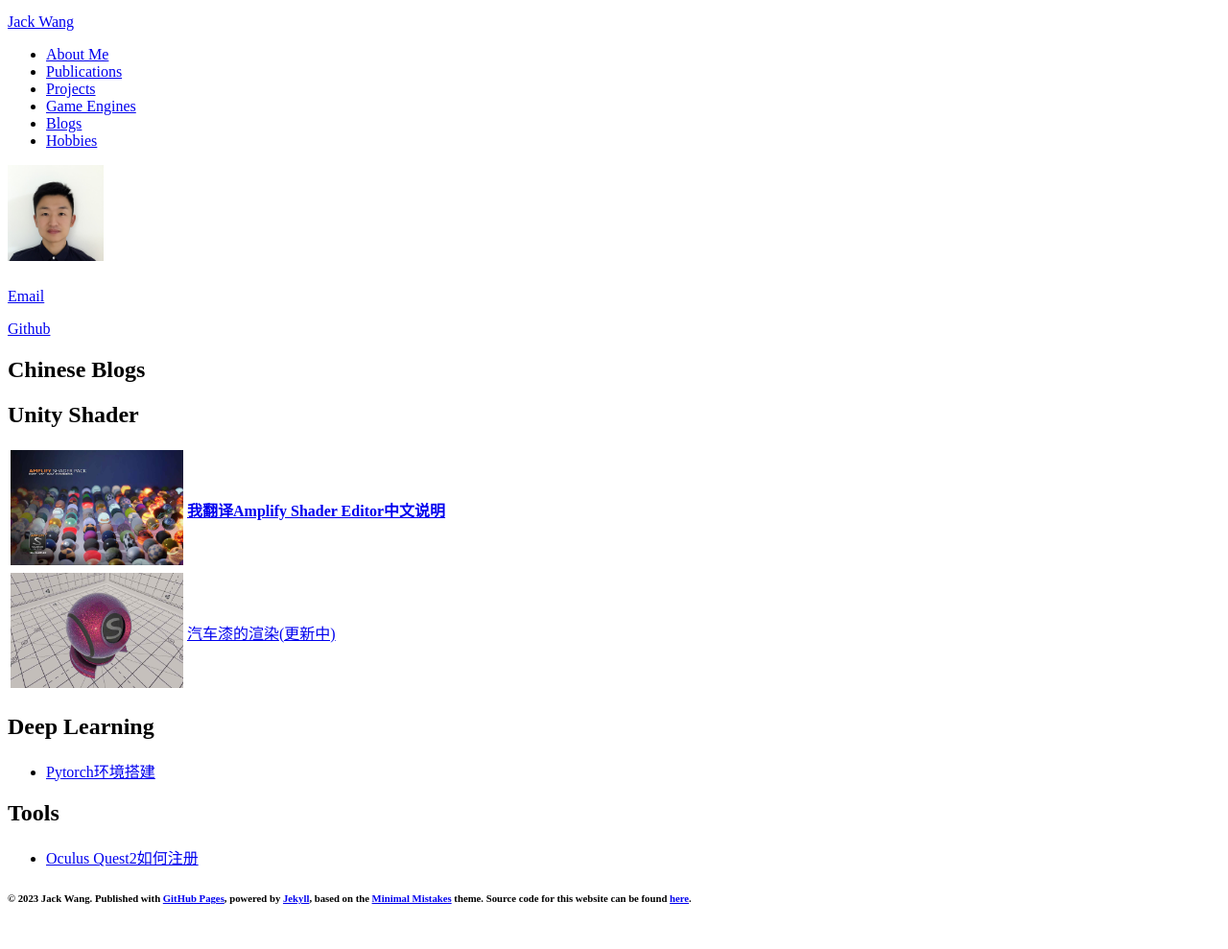
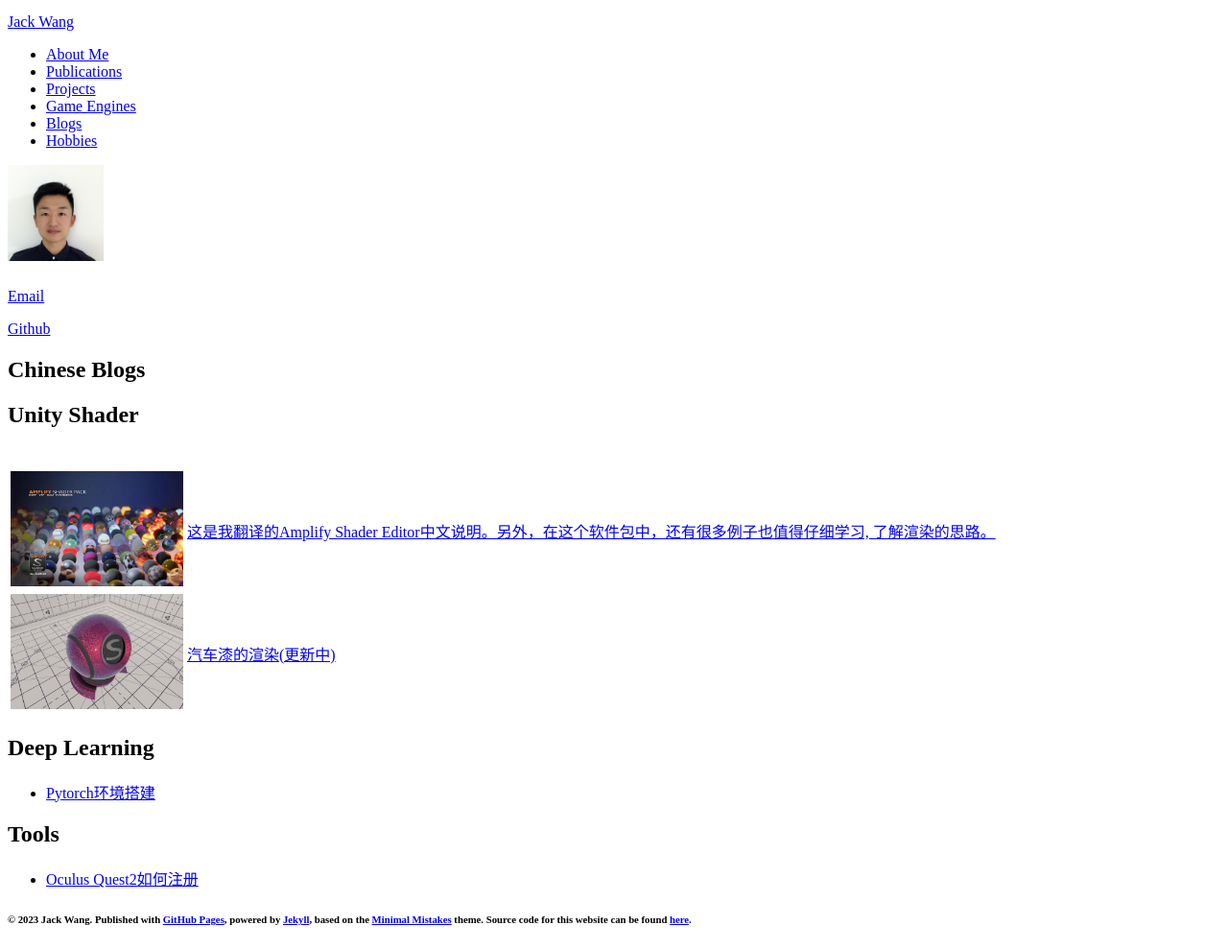
Before and after one commit to swang81/swang81.github.io, a Jekyll site: the page built from blogs.md, in a window 1280 px wide, cut to the strip 112-1101 px from the top of the page. Shown: the whole strip at 96% size. Built offline with Jekyll 4.4.1, drawn with Linux system fonts in a browser that asks for light colours; nearby versions of some CDN libraries; comment, search, counter and statistics services are not loaded; before the commit the page ends 1079 px from its top, so only the background shows below that.

Commit message:
Update blogs.md

```diff
--- a/blogs.md
+++ b/blogs.md
@@ -8,9 +8,10 @@ title: Blogs
 
 ## Unity Shader
 
-| <img src ="/blogs.assets/ase.jpg" width ="180" height="120" > | [我翻译Amplify Shader Editor中文说明](/blogs/ase) |
-| ------------------------- | ------------- |
-| <img src ="/blogs.assets/carpaint.jpg" width ="180" height="120" > | [汽车漆的渲染(更新中)](/blogs/carpaint)           |
+|                                                              |                                                              |
+| ------------------------------------------------------------ | ------------------------------------------------------------ |
+| <img src ="/blogs.assets/ase.jpg" width ="180" height="120" > | [这是我翻译的Amplify Shader Editor中文说明。另外，在这个软件包中，还有很多例子也值得仔细学习, 了解渲染的思路。](/blogs/ase) |
+| <img src ="/blogs.assets/carpaint.jpg" width ="180" height="120" > | [汽车漆的渲染(更新中)](/blogs/carpaint)                      |
 
 ## Deep Learning
 
```
